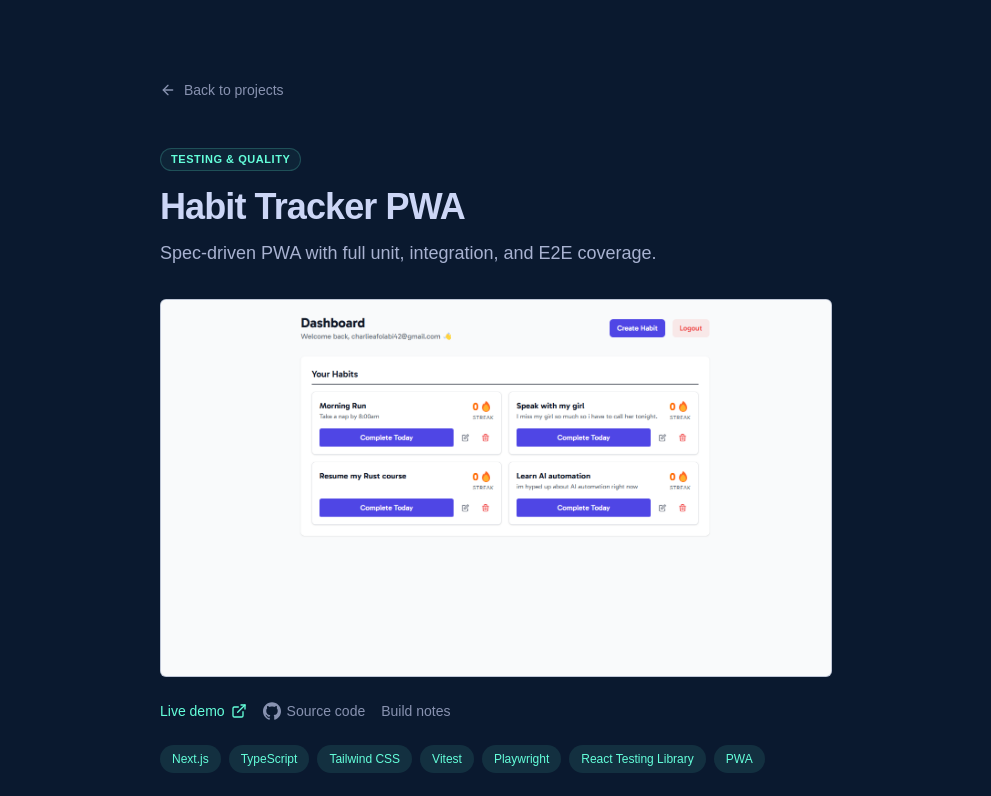
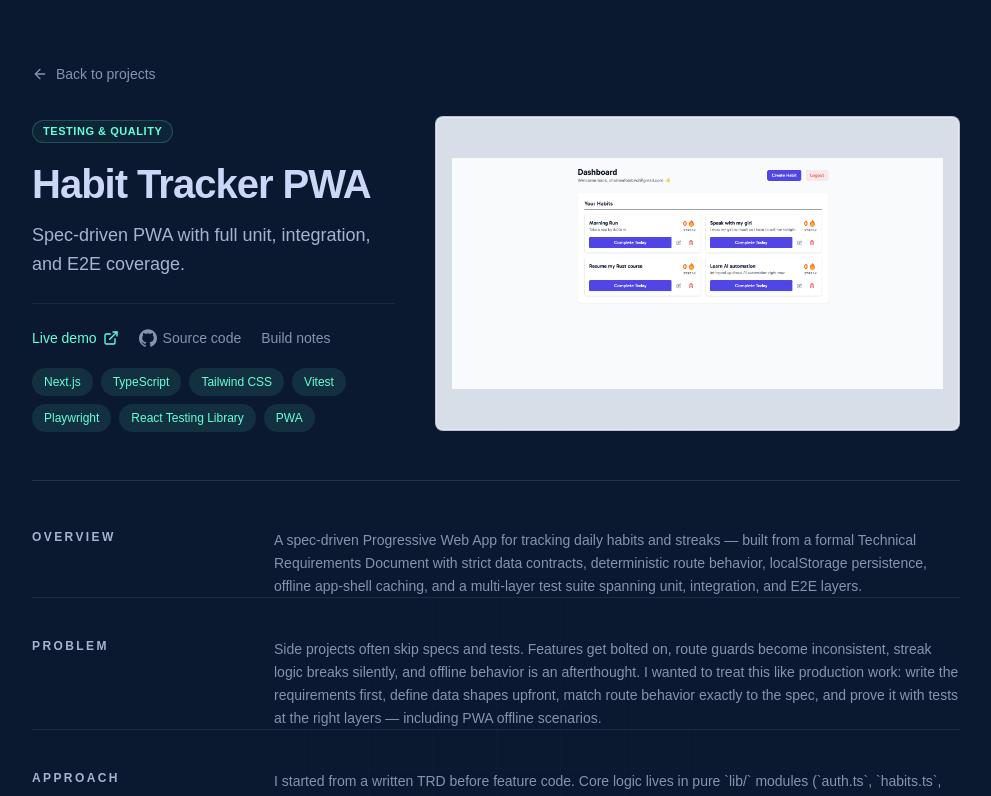
Before and after one commit to Apex10A/Praise, a Next.js app: page /projects/habit-tracker-pwa in a window 1280 px wide. Shown: the top 796 px of the page, without its empty margins (144-1135 px from the left). Built offline with nearby package versions, Linux system fonts and the light colour scheme; a web font is replaced by a local one.

Commit message:
fix: adjusted the project details page

```diff
--- a/components/ProjectThumbnail.tsx
+++ b/components/ProjectThumbnail.tsx
@@ -6,6 +6,7 @@ interface ProjectThumbnailProps {
   alt: string;
   priority?: boolean;
   featured?: boolean;
+  variant?: "card" | "detail";
   className?: string;
 }
 
@@ -14,13 +15,19 @@ export default function ProjectThumbnail({
   alt,
   priority = false,
   featured = false,
+  variant = "card",
   className,
 }: ProjectThumbnailProps) {
+  const isDetail = variant === "detail";
+
   return (
     <div
       className={cn(
-        "relative w-full overflow-hidden rounded-md border border-slate/30 bg-[#d8dee8] shadow-[inset_0_0_0_1px_rgba(255,255,255,0.35)]",
-        featured ? "aspect-[4/3]" : "aspect-video",
+        "relative w-full overflow-hidden bg-[#d8dee8] shadow-[inset_0_0_0_1px_rgba(255,255,255,0.35)]",
+        isDetail
+          ? "aspect-[16/10] rounded-lg border border-slate/40 lg:aspect-[5/3]"
+          : "rounded-md border border-slate/30",
+        !isDetail && (featured ? "aspect-[4/3]" : "aspect-video"),
         className
       )}
     >
@@ -29,8 +36,17 @@ export default function ProjectThumbnail({
         alt={alt}
         fill
         priority={priority}
-        sizes="(max-width: 640px) 100vw, (max-width: 1024px) 50vw, 320px"
-        className="object-cover object-top transition duration-500 ease-out group-hover:scale-[1.03]"
+        sizes={
+          isDetail
+            ? "(max-width: 1024px) 100vw, 55vw"
+            : "(max-width: 640px) 100vw, (max-width: 1024px) 50vw, 320px"
+        }
+        className={cn(
+          "transition duration-500 ease-out",
+          isDetail
+            ? "object-contain p-3 sm:p-4"
+            : "object-cover object-top group-hover:scale-[1.03]"
+        )}
       />
     </div>
   );
--- a/components/case-study/CaseStudyLayout.tsx
+++ b/components/case-study/CaseStudyLayout.tsx
@@ -8,10 +8,12 @@ export default function CaseStudyLayout({
 }) {
   return (
     <div className="relative min-h-screen bg-navy font-sans selection:bg-accent/30 selection:text-accent">
-      <div className="mx-auto max-w-3xl px-6 py-12 md:px-12 md:py-20">
+      <div className="pointer-events-none absolute inset-0 bg-[linear-gradient(to_right,rgba(148,163,184,0.04)_1px,transparent_1px),linear-gradient(to_bottom,rgba(148,163,184,0.04)_1px,transparent_1px)] bg-[size:4rem_4rem] [mask-image:radial-gradient(ellipse_at_center,black_20%,transparent_75%)]" />
+
+      <div className="relative mx-auto max-w-5xl px-6 py-10 md:px-10 md:py-14 lg:px-12 lg:py-16">
         <Link
           href="/#projects"
-          className="group mb-12 inline-flex items-center gap-2 text-sm font-medium text-slate transition hover:text-accent focus-visible:text-accent"
+          className="group mb-8 inline-flex items-center gap-2 text-sm font-medium text-slate transition hover:text-accent focus-visible:text-accent"
         >
           <ArrowLeft
             className="h-4 w-4 transition-transform group-hover:-translate-x-1 motion-reduce:transition-none"
--- a/components/case-study/CaseStudySection.tsx
+++ b/components/case-study/CaseStudySection.tsx
@@ -10,11 +10,18 @@ export default function CaseStudySection({
   children: React.ReactNode;
 }) {
   return (
-    <section id={id} className="scroll-mt-16">
-      <h2 className="mb-4 text-sm font-bold uppercase tracking-widest text-light-slate">
-        {title}
-      </h2>
-      <div className="text-sm leading-relaxed text-slate">{children}</div>
+    <section
+      id={id}
+      className="scroll-mt-16 border-t border-slate/15 pt-10 first:border-t-0 first:pt-0"
+    >
+      <div className="grid gap-4 sm:grid-cols-8 sm:gap-8 lg:gap-10">
+        <h2 className="sm:col-span-2 sm:sticky sm:top-24 sm:self-start text-xs font-bold uppercase tracking-[0.2em] text-light-slate">
+          {title}
+        </h2>
+        <div className="sm:col-span-6 text-sm leading-relaxed text-slate">
+          {children}
+        </div>
+      </div>
     </section>
   );
 }
--- a/components/case-study/CaseStudyView.tsx
+++ b/components/case-study/CaseStudyView.tsx
@@ -74,7 +74,8 @@ export default function CaseStudyView({
   return (
     <CaseStudyLayout>
       <article>
-        <header className="mb-12">
+        <header className="grid gap-8 border-b border-slate/20 pb-10 lg:grid-cols-12 lg:items-start lg:gap-10 lg:pb-12">
+          <div className="lg:col-span-5 lg:pt-1">
             <div className="mb-4 flex flex-wrap items-center gap-2">
               <span className="rounded-full border border-accent/20 bg-accent/5 px-2.5 py-0.5 text-[11px] font-semibold uppercase tracking-wider text-accent">
                 {PROJECT_CATEGORY_LABELS[project.category]}
@@ -86,23 +87,14 @@ export default function CaseStudyView({
               )}
             </div>
 
-          <h1 className="text-3xl font-bold tracking-tight text-lightest-slate sm:text-4xl">
+            <h1 className="text-3xl font-bold tracking-tight text-lightest-slate sm:text-[2.5rem] sm:leading-tight">
               {project.title}
             </h1>
-          <p className="mt-3 text-lg font-medium text-light-slate">
+            <p className="mt-3 text-base leading-relaxed text-light-slate sm:text-lg">
               {project.tagline}
             </p>
 
-          <div className="mt-8">
-            <ProjectThumbnail
-              src={project.image}
-              alt={project.title}
-              priority
-              className="aspect-video"
-            />
-          </div>
-
-          <div className="mt-6 flex flex-wrap items-center gap-4">
+            <div className="mt-6 flex flex-wrap items-center gap-x-5 gap-y-2 border-t border-slate/15 pt-6">
               <a
                 href={project.external}
                 target="_blank"
@@ -133,7 +125,7 @@ export default function CaseStudyView({
             </div>
 
             <ul
-            className="mt-6 flex flex-wrap gap-2"
+              className="mt-5 flex flex-wrap gap-2"
               aria-label="Technologies used"
             >
               {project.technologies.map((tech) => (
@@ -144,9 +136,19 @@ export default function CaseStudyView({
                 </li>
               ))}
             </ul>
+          </div>
+
+          <div className="lg:col-span-7">
+            <ProjectThumbnail
+              src={project.image}
+              alt={project.title}
+              priority
+              variant="detail"
+            />
+          </div>
         </header>
 
-        <div className="space-y-12">
+        <div className="mt-10 space-y-0 lg:mt-12">
           <CaseStudySection id="overview" title="Overview">
             <p>{caseStudy.overview}</p>
           </CaseStudySection>
@@ -205,7 +207,7 @@ export default function CaseStudyView({
           <BuildNotesSection project={project} caseStudy={caseStudy} />
         </div>
 
-        <footer className="mt-16 border-t border-slate/20 pt-8">
+        <footer className="mt-12 border-t border-slate/20 pt-8 lg:mt-14">
           <Link
             href="/#build-notes"
             className="text-sm font-medium text-slate transition hover:text-accent"
```
Lines whose indentation alone changed are shown as unchanged.
